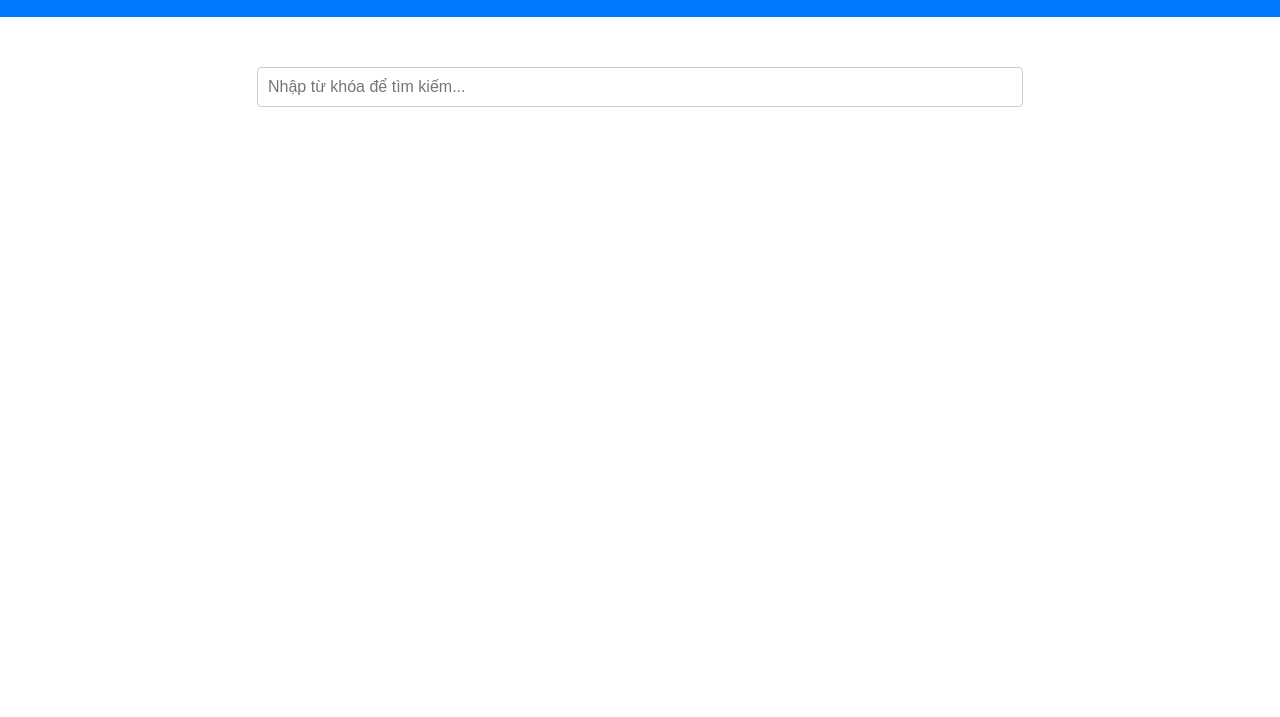
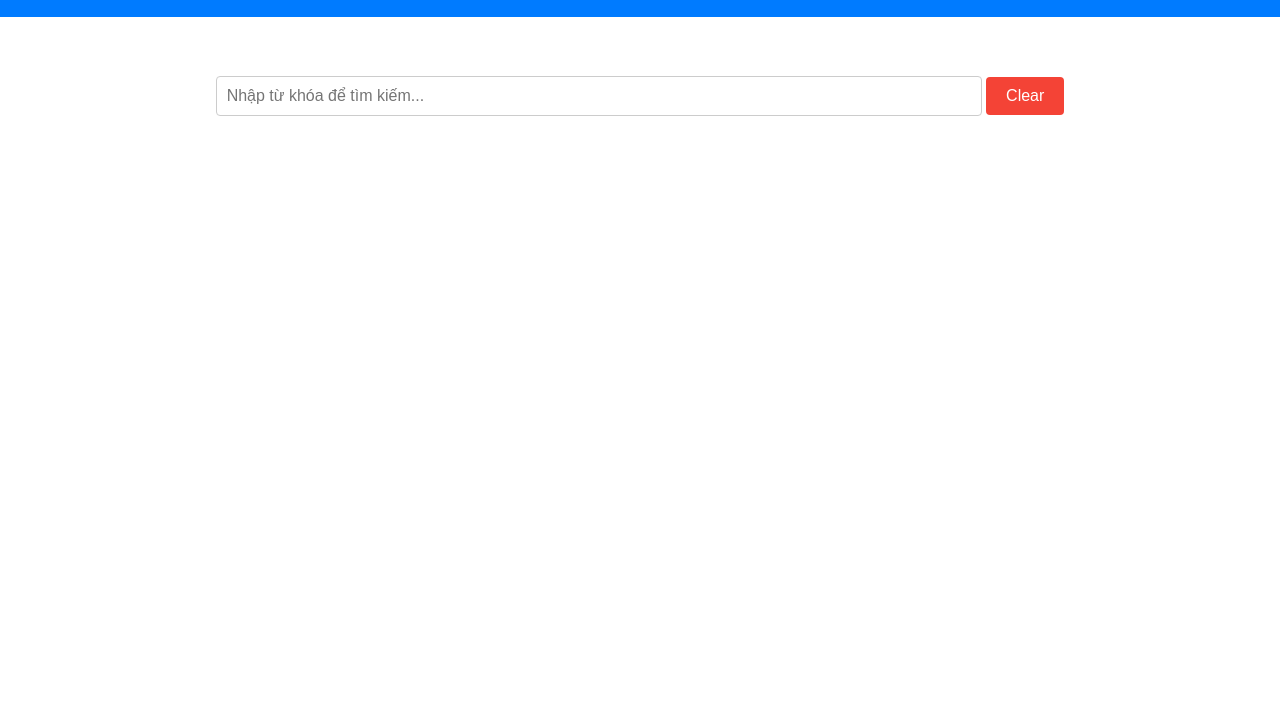
Before and after one commit to HLThuc/vietmap, a plain HTML site: page search.html in a window 1280 px wide. Shown: the part 83-800 px from the top of the page. Drawn offline with Linux system fonts and the light colour scheme; no server answers.

Commit message:
Update search.html

```diff
--- a/search.html
+++ b/search.html
@@ -86,6 +86,21 @@
             color: green;
             font-weight: bold;
         }
+        .search-box button {
+            margin-top: 10px;
+            padding: 10px 20px;
+            font-size: 16px;
+            background-color: #f44336;
+            color: white;
+            border: none;
+            border-radius: 4px;
+            cursor: pointer;
+            transition: background-color 0.3s ease;
+        }
+
+        .search-box button:hover {
+            background-color: #d32f2f;
+        }
     </style>
 </head>
 <body>
@@ -97,6 +112,7 @@
     <div class="container">
         <div class="search-box">
             <input type="text" id="search-input" placeholder="Nhập từ khóa để tìm kiếm..." oninput="searchQuestions()">
+            <button id="clear-btn" onclick="clearSearch()">Clear</button>
         </div>
         <div class="results" id="results">
             <!-- Kết quả tìm kiếm sẽ hiển thị ở đây -->
@@ -169,6 +185,11 @@
             // Hiển thị câu hỏi đã lọc
             displayQuestions(filteredQuestions);
         }
+        function clearSearch() {
+            const searchInput = document.getElementById("search-input");
+            searchInput.value = ""; // Xóa nội dung trong ô tìm kiếm
+            displayQuestions(questions); // Hiển thị toàn bộ câu hỏi
+        }
     </script>
 </body>
 </html>
```
